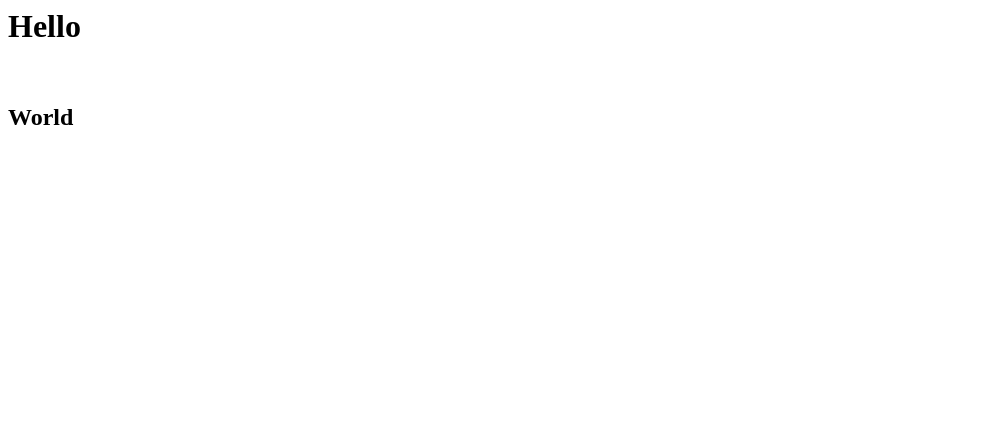
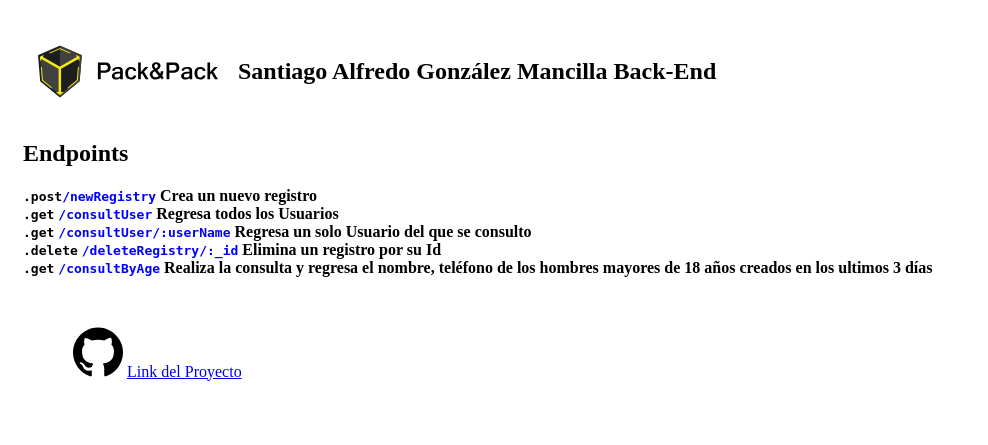
Before and after one commit to makiavellipac/backend-PackAndPack, a Node server app: page / in a window 1280 px wide. Before the commit the part shown is almost empty. Shown: the top 445 px of the page, without its empty margins (0-988 px from the left). Run offline with Node 20, Linux system fonts and the light colour scheme; some libraries are stand-ins or nearby versions.

Commit message:
Se creo la vista de / con las instrucciones de los metodos

```diff
--- /dev/null
+++ b/public/style.css
@@ -0,0 +1,34 @@
+.logo{
+    width: 180px;
+}
+
+.view_endpoints_container_header{
+    display: flex;
+    padding: 15px;
+}
+
+.view_endpoints_container_header h1{
+    padding-left: 20px;
+}
+
+.view_endpoints{
+    padding: 15px;
+}
+
+.methods, .routes{
+    font-family: monospace;
+    font-weight: bold ;
+}
+.routes{
+    color: blue;
+}
+
+.description{
+    font-weight: bolder;
+}
+.github{
+    width: 50px;
+}
+.view_endpoints_container_footer{
+    padding: 50px;
+}
--- a/views/index.hbs
+++ b/views/index.hbs
@@ -1,3 +1,30 @@
-<h1>Hello</h1>
-<br>
-<h2>World</h2>
+<!DOCTYPE html>
+<html lang="en">
+    <head>
+        <meta name="viewport" content="width=device-width, initial-scale=1" />
+        <title>Back-End Pack&Pack</title>
+        <link rel="stylesheet" href="/style.css">
+    </head>
+    <body>
+        <section class="view_endpoints">
+            <div class="view_endpoints_container_header">
+                <img src='/images/logo.svg' class="logo">
+                <h1>Santiago Alfredo González Mancilla Back-End</h1>
+            </div>
+            <div class="view_endpoints_container_endpoints">
+                <h2>Endpoints</h2>
+                <article>
+                    <span class="methods">.post</span><span class="routes">/newRegistry</span><span class="description"> Crea un nuevo registro</span><br>
+                    <span class="methods">.get</span>    <span class="routes">/consultUser</span><span class="description"> Regresa todos los Usuarios</span><br>
+                    <span class="methods">.get</span>    <span class="routes">/consultUser/:userName</span><span class="description"> Regresa un solo Usuario del que se consulto</span>  <br>
+                    <span class="methods">.delete</span> <span class="routes">/deleteRegistry/:_id</span><span class="description"> Elimina un registro por su Id</span><br>
+                    <span class="methods">.get</span>    <span class="routes">/consultByAge</span><span class="description"> Realiza la consulta y regresa el nombre, teléfono de los hombres mayores de 18 años creados en los ultimos 3 días</span><br>
+                </article>
+            </div>
+           <div class="view_endpoints_container_footer">
+               <img src='/images/github.svg' class="github">
+               <a href="https://github.com/makiavellipac/pp-Santiago-Gonzalez-back">Link del Proyecto</a>
+           </div>
+        </section>
+    </body>
+</html>
```
Also changed, not shown: public/images/github.svg (added), public/images/logo.svg (added).
